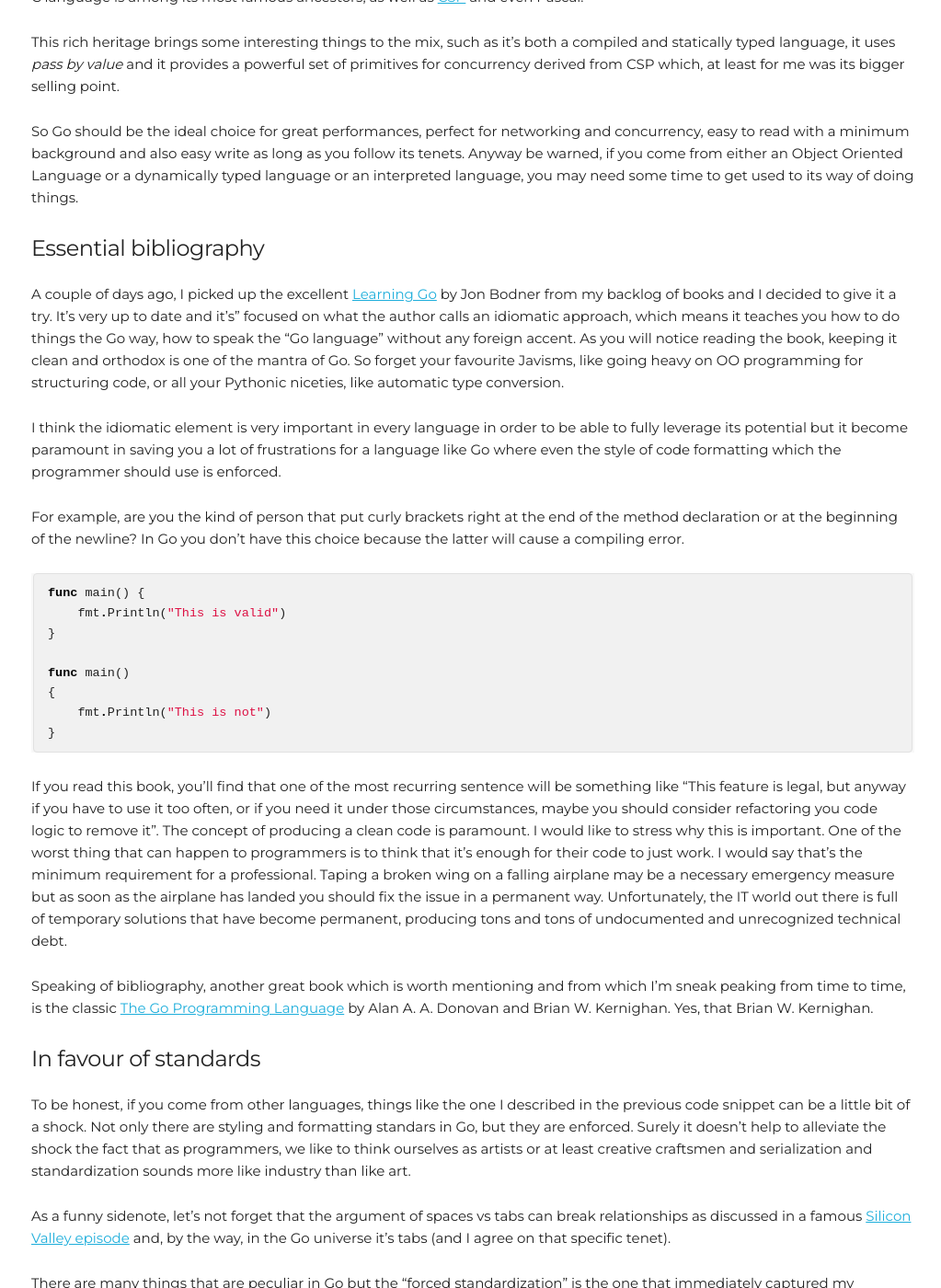
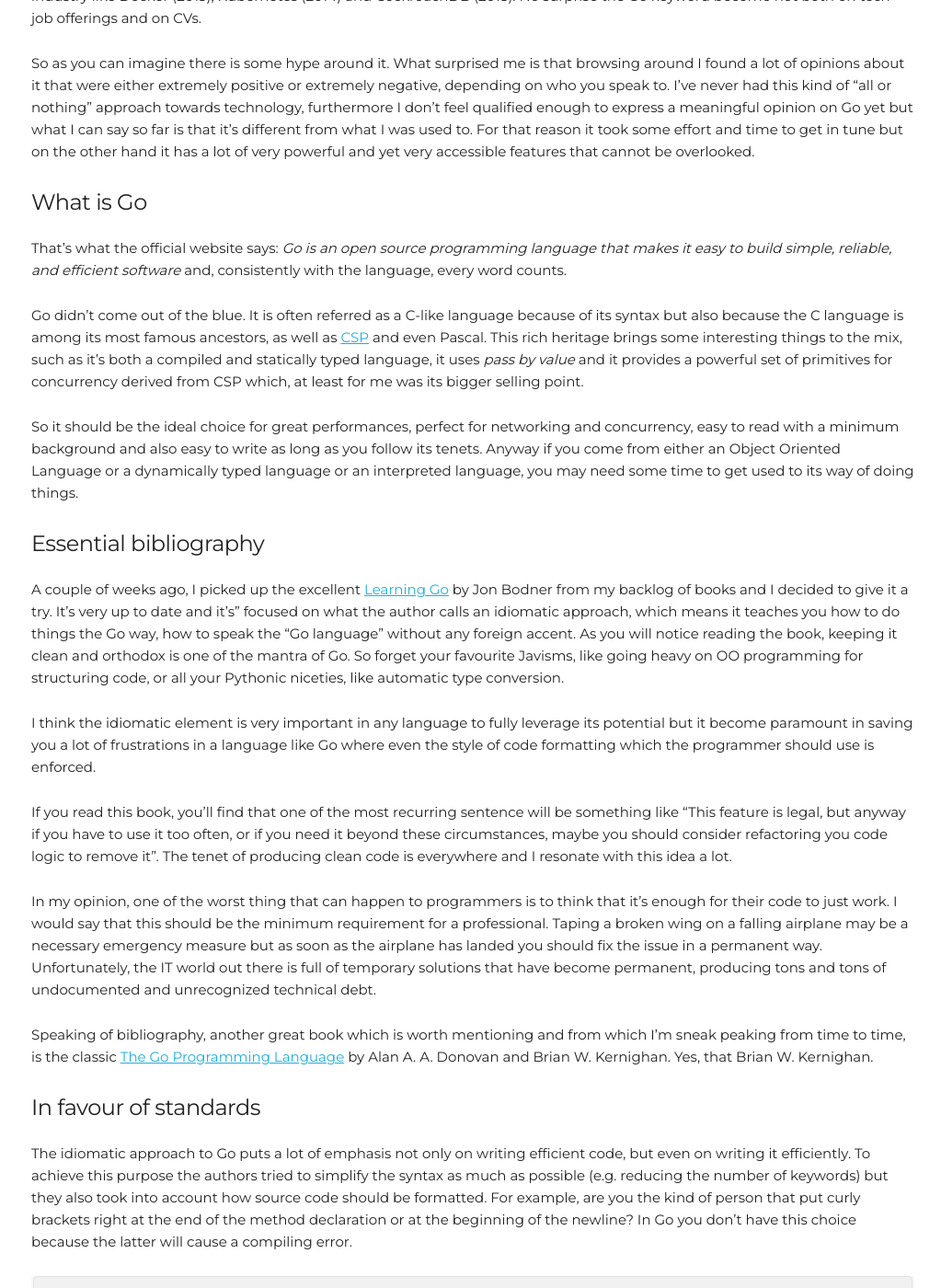
Before and after one commit to paoloriccardi/paoloriccardi.github.io, a Jekyll site: the page built from _posts/2021-11-04-hey-oh-lets-go(lang).md, in a window 1280 px wide and 1400 px high, scrolled down 1020 px. Shown: the whole window at 92% size, without its empty margins (126-1149 px from the left). Built offline with Jekyll 4.4.1, drawn with Linux system fonts in a browser that asks for light colours; some of the changed text lies outside the part shown.

Commit message:
Go article

````diff
--- a/_posts/2021-11-04-hey-oh-lets-go(lang).md
+++ b/_posts/2021-11-04-hey-oh-lets-go(lang).md
@@ -7,29 +7,45 @@ permalink: /Linenoise/:title/
 description: I finally gave it a chance and I started to study Go. I've been programming more or less continuously for the latest 20 years or so and thus I gathered some experience with various programming languages. Yet Go felt different from the first impact, here are the first few things that struck me.
 ---
 
-##### What is Go
-If you've been in computer science long enough you have seen lots of new kids on the block. Some of them eventually proved the test of time, while the less fortunate ones were put in a closet with all the other out of fashion buzzwords, where they patiently wait for their time to shine again.
+##### The hype
+If you've been in computer science long enough you have seen lots of new kids on the block. Some of them eventually proved the test of time, while the less fortunate ones were put in a closet with others out of fashion buzzwords that patiently wait for the chance to shine again.
+
+The problem with buzzwords is that once the hype is started the sky is the limit.
+A new technology that may have proven some value in a certain context attracts throngs of snake oil sellers. Just name your problem and you'll find somebody willing to sell an overhyped technology (or methodology) to fix it no matter what.
+Unfortunately there is no such a thing as a silver bullet, there are (usually) different ways to achieve the same result and there are (always) tradeoffs.
  ![I double dare you](/images/blockchain.jpg){:width="75%" height="75%" .center-image}
 
-[Go](https://golang.org/){:target="_blank"} came out at Google almost a decade ago, it was announced in 2009, and it quickly become the next cool thing. In a few years everybody wanted to put it on their resume so badly since it was seen by many as the *language for the cloud*.
+But Go looks very different from snake oil. The [Go](https://golang.org/){:target="_blank"} programming language came out at Google almost a decade ago, in 2009, and it quickly become the next cool thing. In the following years it was used to power project that had a huge impact on the industry like Docker (2013), Kubernetes (2014) and CockroachDB (2015).
+No surprise the Go keyword become hot both on tech job offerings and on CVs.
 
-Ok, let's go with small steps.
-If you ask what Go is, that's the answer you get on its official website: *Go is an open source programming language that makes it easy to build simple, reliable, and efficient software*.
+So as you can imagine there is some hype around it. What surprised me is that browsing around I found a lot of opinions about it that were either extremely positive or extremely negative, depending on who you speak to.
+I've never had this kind of "all or nothing" approach towards technology, furthermore I don't feel qualified enough to express a meaningful opinion on Go yet but what I can say so far is that it's different from what I was used to. For that reason it took some effort and time to get in tune but on the other hand it has a lot of very powerful and yet very accessible features that cannot be overlooked.
 
-Let's add that Go didn't come out of the blue. It is often referred as a C-like language because of its syntax but also because the C language is among its most famous ancestors, as well as [CSP](https://en.wikipedia.org/wiki/Communicating_sequential_processes){:target="_blank"} and even Pascal.
+##### What is Go
+That's what the official website says: *Go is an open source programming language that makes it easy to build simple, reliable, and efficient software* and, consistently with the language, every word counts.
 
+Go didn't come out of the blue. It is often referred as a C-like language because of its syntax but also because the C language is among its most famous ancestors, as well as [CSP](https://en.wikipedia.org/wiki/Communicating_sequential_processes){:target="_blank"} and even Pascal.
 This rich heritage brings some interesting things to the mix, such as it's both a compiled and statically typed language, it uses *pass by value* and it provides a powerful set of primitives for concurrency derived from CSP which, at least for me was its bigger selling point.
 
-So Go should be the ideal choice for great performances, perfect for networking and concurrency, easy to read with a minimum background and also easy write as long as you follow its tenets.
-Anyway be warned, if you come from either an Object Oriented Language or a dynamically typed language or an interpreted language, you may need some time to get used to its way of doing things.
+So it should be the ideal choice for great performances, perfect for networking and concurrency, easy to read with a minimum background and also easy to write as long as you follow its tenets.
+Anyway if you come from either an Object Oriented Language or a dynamically typed language or an interpreted language, you may need some time to get used to its way of doing things.
 
 ##### Essential bibliography
-A couple of days ago, I picked up the excellent [Learning Go](https://www.oreilly.com/library/view/learning-go/9781492077206/){:target="_blank"} by Jon Bodner from my backlog of books and I decided to give it a try. It's very up to date and it's" focused on what the author calls an idiomatic approach, which means it teaches you how to do things the Go way, how to speak the "Go language" without any foreign accent. As you will notice reading the book, keeping it clean and orthodox is one of the mantra of Go. So forget your favourite Javisms, like going heavy on OO programming for structuring code, or all your Pythonic niceties, like automatic type conversion.
+A couple of weeks ago, I picked up the excellent [Learning Go](https://www.oreilly.com/library/view/learning-go/9781492077206/){:target="_blank"} by Jon Bodner from my backlog of books and I decided to give it a try. It's very up to date and it's" focused on what the author calls an idiomatic approach, which means it teaches you how to do things the Go way, how to speak the "Go language" without any foreign accent. As you will notice reading the book, keeping it clean and orthodox is one of the mantra of Go. So forget your favourite Javisms, like going heavy on OO programming for structuring code, or all your Pythonic niceties, like automatic type conversion.
 
-I think the idiomatic element is very important in every language in order to be able to fully leverage its potential but it become paramount in saving you a lot of frustrations for a language like Go where even the style of code formatting which the programmer should use is enforced.
+I think the idiomatic element is very important in any language to fully leverage its potential but it become paramount in saving you a lot of frustrations in a language like Go where even the style of code formatting which the programmer should use is enforced.
 
+If you read this book, you'll find that one of the most recurring sentence will be something like "This feature is legal, but anyway if you have to use it too often, or if you need it beyond these circumstances, maybe you should consider refactoring you code logic to remove it".
+The tenet of producing clean code is everywhere and I resonate with this idea a lot.
+
+In my opinion, one of the worst thing that can happen to programmers is to think that it's enough for their code to just work. I would say that this should be the minimum requirement for a professional. Taping a broken wing on a falling airplane may be a necessary emergency measure but as soon as the airplane has landed you should fix the issue in a permanent way.
+Unfortunately, the IT world out there is full of temporary solutions that have become permanent, producing tons and tons of undocumented and unrecognized technical debt.
+
+Speaking of bibliography, another great book which is worth mentioning and from which I'm sneak peaking from time to time, is the classic [The Go Programming Language](https://www.gopl.io/){:target="_blank"} by Alan A. A. Donovan and Brian W. Kernighan. Yes, that Brian W. Kernighan.
+
+##### In favour of standards
+The idiomatic approach to Go puts a lot of emphasis not only on writing efficient code, but even on writing it efficiently. To achieve this purpose the authors tried to simplify the syntax as much as possible (e.g. reducing the number of keywords) but they also took into account how source code should be formatted.
 For example, are you the kind of person that put curly brackets right at the end of the method declaration or at the beginning of the newline? In Go you don't have this choice because the latter will cause a compiling error.
-
 ```go
 func main() {
     fmt.Println("This is valid")
@@ -40,16 +56,7 @@ func main()
     fmt.Println("This is not")
 }
 ```
-
-If you read this book, you'll find that one of the most recurring sentence will be something like "This feature is legal, but anyway if you have to use it too often, or if you need it under those circumstances, maybe you should consider refactoring you code logic to remove it".
-The concept of producing a clean code is paramount. I would like to stress why this is important.
-One of the worst thing that can happen to programmers is to think that it's enough for their code to just work. I would say that's the minimum requirement for a professional. Taping a broken wing on a falling airplane may be a necessary emergency measure but as soon as the airplane has landed you should fix the issue in a permanent way.
-Unfortunately, the IT world out there is full of temporary solutions that have become permanent, producing tons and tons of undocumented and unrecognized technical debt.
-
-Speaking of bibliography, another great book which is worth mentioning and from which I'm sneak peaking from time to time, is the classic [The Go Programming Language](https://www.gopl.io/){:target="_blank"} by Alan A. A. Donovan and Brian W. Kernighan. Yes, that Brian W. Kernighan.
-
-##### In favour of standards
-To be honest, if you come from other languages, things like the one I described in the previous code snippet can be a little bit of a shock. Not only there are styling and formatting standars in Go, but they are enforced. Surely it doesn't help to alleviate the shock the fact that as programmers, we like to think ourselves as artists or at least creative craftsmen and serialization and standardization sounds more like industry than like art.
+To be honest, if you come from other languages, things like the one I described in the previous code snippet can be a little bit of a shock. Not only there are styling and formatting standards in Go, but they are enforced. Surely it doesn't help to alleviate the shock the fact that as programmers, we like to think ourselves as artists or at least creative craftsmen and serialization and standardization sounds more like industry than like art.
 
 As a funny sidenote, let's not forget that the argument of spaces vs tabs can break relationships as discussed in a famous [Silicon Valley episode](https://www.imdb.com/title/tt5218484/){:target="_blank"} and, by the way, in the Go universe it's tabs (and I agree on that specific tenet).
 
````
